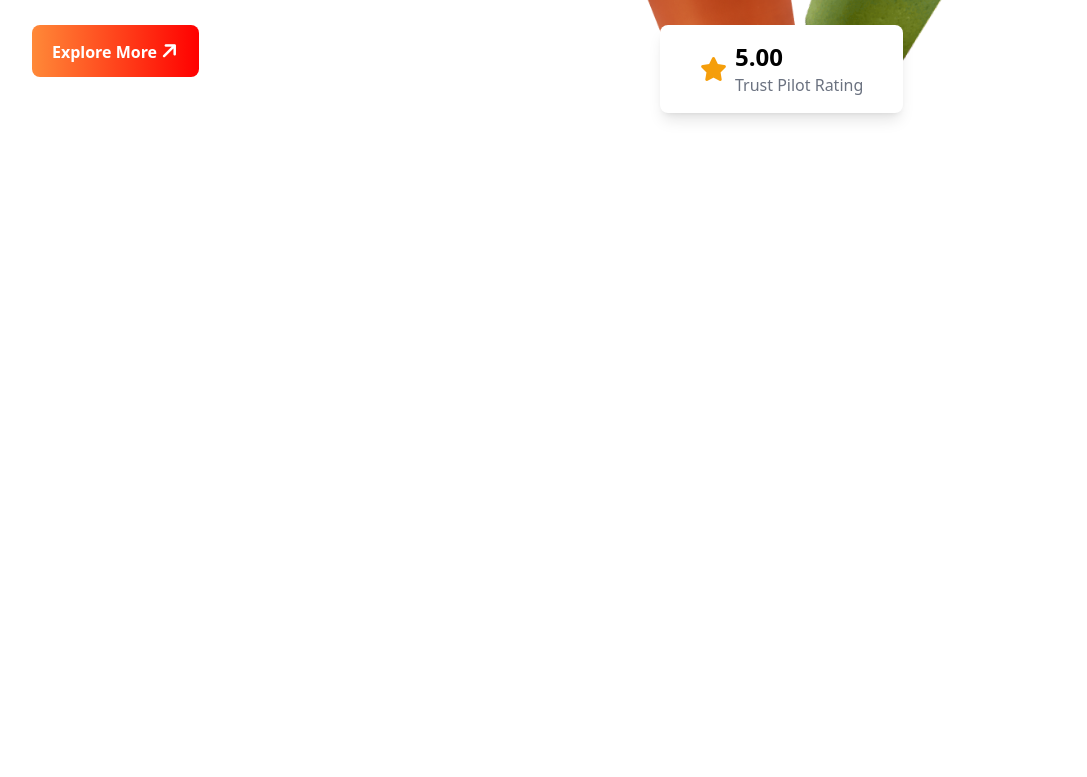
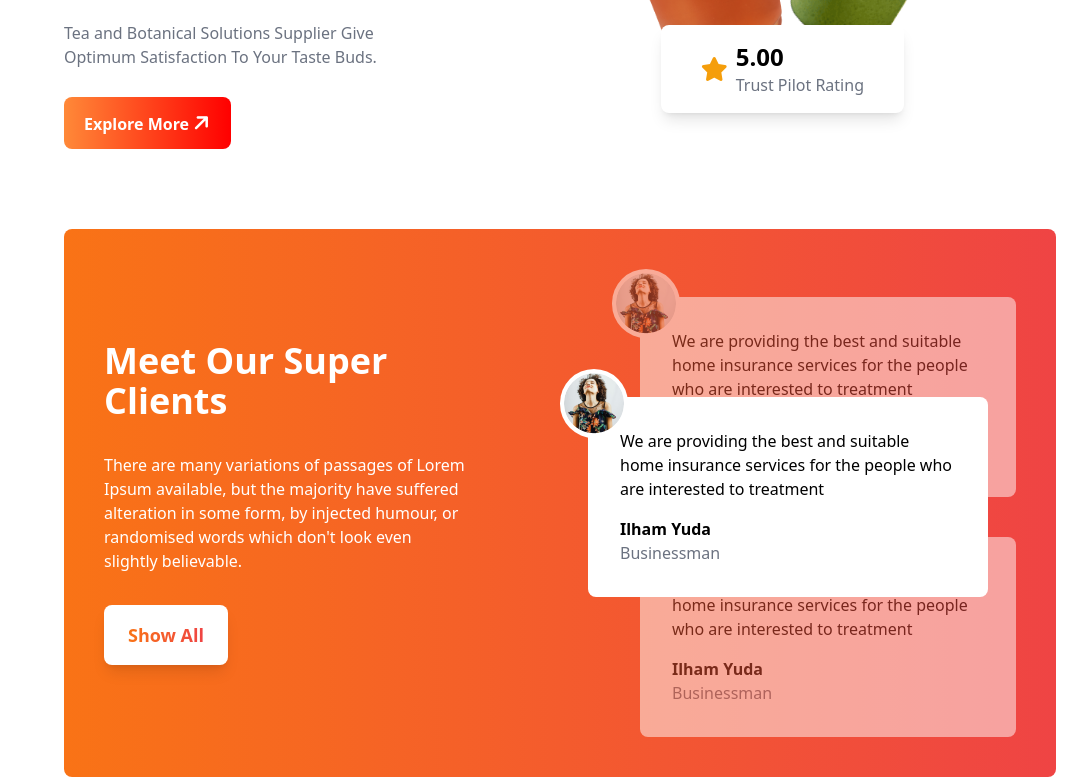
Before and after one commit to 96mdjanealam/tea-house, a plain HTML site: page index.html in a window 1280 px wide. Shown: the part 335-1112 px from the top of the page, without its empty margins (80-1167 px from the left). Before the commit the page ends 800 px from the top, so only its background shows below. Drawn offline with nearby package versions, Linux system fonts and the light colour scheme.

Commit message:
meet super client section done

```diff
--- a/index.html
+++ b/index.html
@@ -28,7 +28,7 @@
 
 <body>
     <!-- main content -->
-    <main class="max-w-screen-xl mx-auto px-16 lg:px-28">
+    <main class="px-4 md:max-w-[90%] lg:max-w-[80%] md:mx-auto">
         <!-- header section -->
         <header class="flex pt-10 mb-20">
             <!-- text content -->
@@ -46,7 +46,8 @@
                     <img class="w-full" src="images/banner.png" alt="">
                 </div>
                 <!-- card -->
-                <div class="absolute top-28 md:top-80 md:left-32  flex items-center bg-white shadow-lg p-3 md:px-10 lg:left-28 lg:py-4 rounded-lg gap-2">
+                <div
+                    class="absolute top-28 md:top-80 md:left-32  flex items-center bg-white shadow-lg p-3 md:px-10 lg:left-28 lg:py-4 rounded-lg gap-2">
                     <!-- icon -->
                     <div>
                         <i class="fa-solid fa-star text-2xl text-amber-500"></i>
@@ -59,6 +60,49 @@
                 </div>
             </div>
         </header>
+        <!-- Meet super client section -->
+        <section class="bg-gradient-to-r from-orange-500 to-red-500 md:px-10 md:py-10 rounded-lg md:flex md:justify-between">
+
+            <!-- Text portion -->
+            <div class="md:w-[40%] md:flex md:flex-col md:justify-center md:items-start">
+                <h2 class="text-4xl font-bold text-white">Meet Our Super Clients</h2>
+                <p class="mt-8 mb-8 text-white">
+                    There are many variations of passages of Lorem Ipsum available, but the majority have suffered
+                    alteration in some form, by injected humour, or randomised words which don't look even slightly
+                    believable.
+                </p>
+                <button class="text-lg px-6 py-4 bg-white rounded-lg font-bold shadow-lg">
+                    <p class="bg-gradient-to-r from-orange-500 to-red-500 bg-clip-text text-transparent">Show All</p>
+                </button>
+            </div>
+            <!-- cards portion -->
+            <div class="relative md:w-[50%]">
+                <!-- top card-->
+                 <div class="absolute z-10 top-32">
+                    <div class="relative p-8 bg-white rounded-lg ml-7 mr-7">
+                        <img class="p-1 bg-white rounded-full absolute -top-7 -left-7" src="images/client.png" alt="">
+                        <p>We are providing the best and suitable home insurance services for the people who are interested to treatment</p>
+                        <p class="font-bold mt-4">Ilham Yuda</p>
+                        <p class="text-gray-500">Businessman</p>
+                    </div>
+                 </div>
+
+                <!-- card 1 -->
+                <div class="relative p-8 bg-white rounded-lg mt-7 ml-20 opacity-50">
+                    <img class="p-1 bg-white rounded-full absolute -top-7 -left-7" src="images/client.png" alt="">
+                    <p>We are providing the best and suitable home insurance services for the people who are interested to treatment</p>
+                    <p class="font-bold mt-4">Ilham Yuda</p>
+                    <p class="text-gray-500">Businessman</p>
+                </div>
+                <!-- card 2 -->
+                <div class="relative p-8 bg-white rounded-lg mt-10 ml-20 opacity-50">
+                    <img class="p-1 bg-white rounded-full absolute -top-7 -left-7" src="images/client.png" alt="">
+                    <p>We are providing the best and suitable home insurance services for the people who are interested to treatment</p>
+                    <p class="font-bold mt-4">Ilham Yuda</p>
+                    <p class="text-gray-500">Businessman</p>
+                </div>
+            </div>
+        </section>
     </main>
 </body>
 
```
